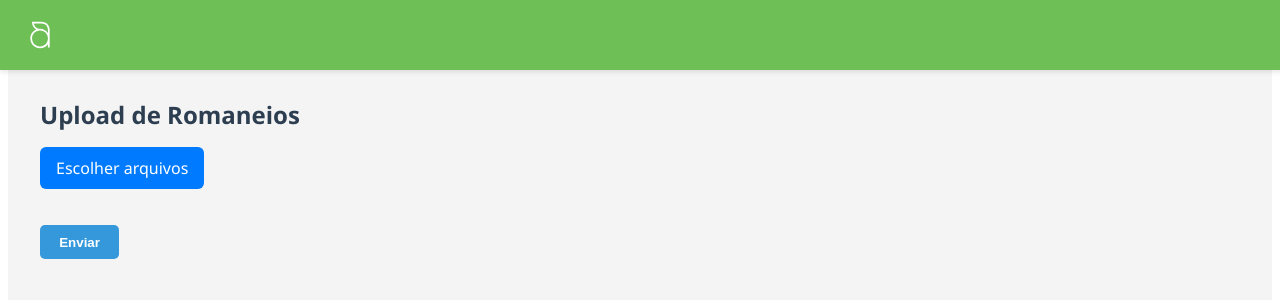
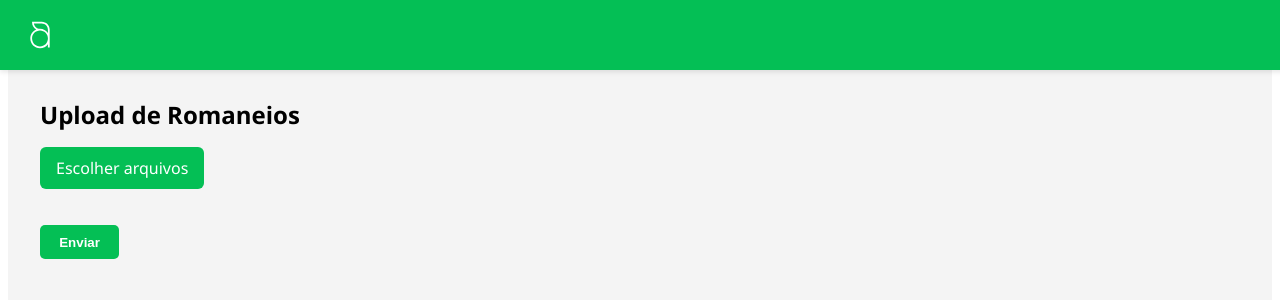
Before and after one commit to phceccato/mini-app-marketing, an Angular app in the folder Front-end/front-app/: page / in a window 1280 px wide. Shown: the top 300 px of the page. Built offline with nearby package versions, Linux system fonts and the light colour scheme.

Commit message:
mudança no esquema de cores e tamanho de boxes

```diff
--- a/Front-end/front-app/src/app/app.component.css
+++ b/Front-end/front-app/src/app/app.component.css
@@ -1,5 +1,5 @@
 .top-bar {
-  background-color: #6dbf56;
+  background-color: #04BF55;
   height: 70px;
   display: flex;
   align-items: center;
--- a/Front-end/front-app/src/app/review/review.component.css
+++ b/Front-end/front-app/src/app/review/review.component.css
@@ -1,5 +1,4 @@
 h3 {
-    color: #2c3e50;
     margin-top: 2rem;
   }
 
@@ -18,12 +17,13 @@ h3 {
   }
 
   th {
-    background-color: #2c3e50;
+    background-color: #04BF55;
     color: white;
+    font-size: 16px;
   }
 
   input {
-    width: 100%;
+    width: 90%;
     padding: 0.4rem;
     border: 1px solid #ccc;
     border-radius: 4px;
@@ -37,7 +37,7 @@ h3 {
     border-radius: 5px;
     font-weight: bold;
     color: white;
-    background-color: #27ae60;
+    background-color: #04BF55;
     cursor: pointer;
     transition: background-color 0.3s ease;
   }
--- a/Front-end/front-app/src/app/upload/upload.component.css
+++ b/Front-end/front-app/src/app/upload/upload.component.css
@@ -8,13 +8,12 @@
 
   /* Título */
   h2 {
-    color: #2c3e50;
     margin-bottom: 1rem;
   }
 
   /* Botão padrão */
   button {
-    background-color: #3498db;
+    background-color: #04BF55;
     color: white;
     padding: 0.6rem 1.2rem;
     border: none;
@@ -26,7 +25,7 @@
   }
 
   button:hover {
-    background-color: #2980b9;
+    background-color: #1e8449;
   }
 
   /* Campo de erro */
@@ -43,7 +42,7 @@
   .custom-file-upload {
     display: inline-block;
     padding: 10px 16px;
-    background-color: #007bff;
+    background-color: #04BF55;
     color: white;
     border-radius: 6px;
     cursor: pointer;
@@ -52,7 +51,7 @@
   }
 
   .custom-file-upload:hover {
-    background-color: #0056b3;
+    background-color: #1e8449;
   }
 
   .upload-section {
@@ -61,3 +60,12 @@
     align-items: flex-start;
     gap: 10px;
   }
+
+  table {
+    padding: 1px;
+  }
+
+  tr, th, td {
+    padding: 0.5rem;
+    text-align: center;
+  }
```
